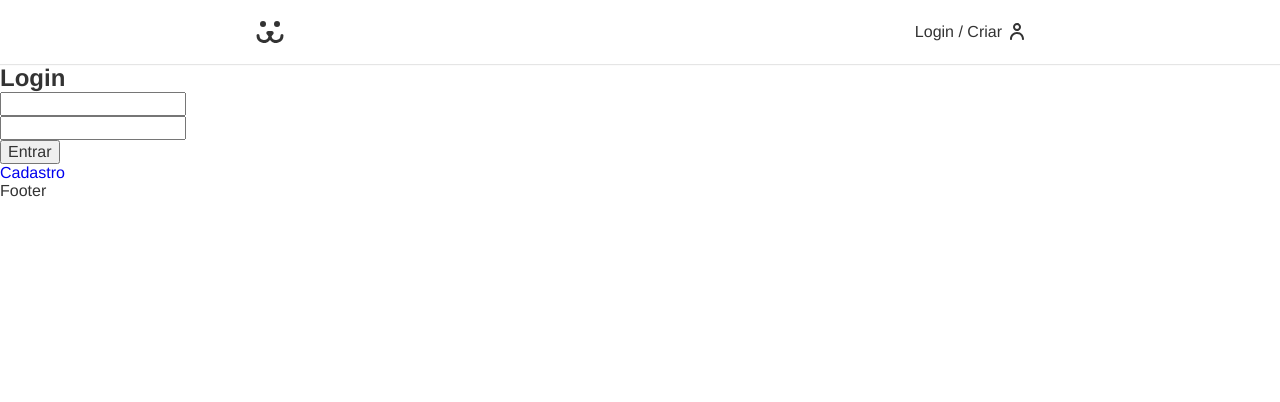
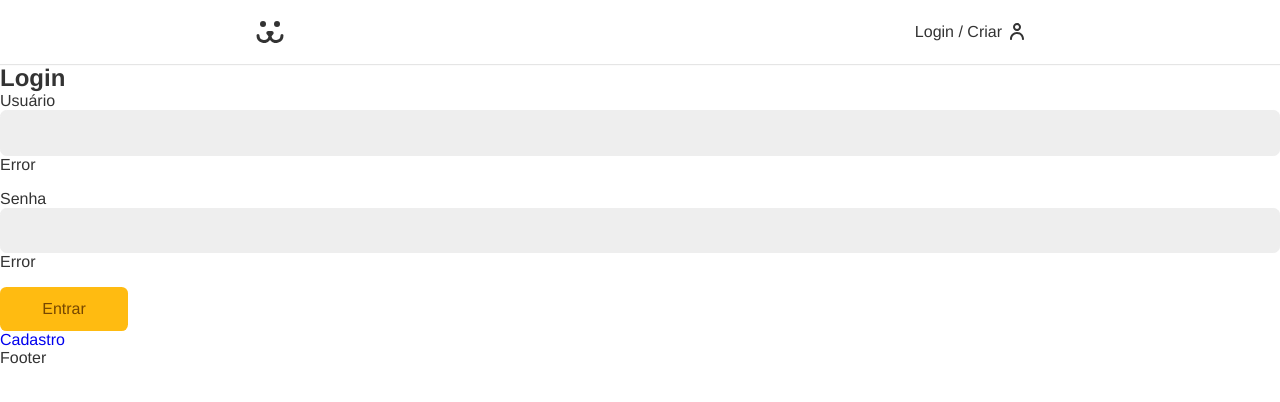
Before and after one commit to Walisson-Vilela/face-pet, a React app: page /login in a window 1280 px wide. Shown: the top 402 px of the page. Built offline with nearby package versions, Linux system fonts and the light colour scheme; the HTML template or start-up script is replaced by a standard one.

Commit message:
[FEAT] = Created Input and Button Component
Created Input and Button Component

```diff
--- /dev/null
+++ b/src/Components/Forms/Button.jsx
@@ -0,0 +1,14 @@
+import React from "react";
+import styles from "./button.module.css";
+
+const Button = ({ children, ...props }) => {
+  return (
+    <div>
+      <button {...props} className={styles.button}>
+        {children}
+      </button>
+    </div>
+  );
+};
+
+export default Button;
--- /dev/null
+++ b/src/Components/Forms/Input.jsx
@@ -0,0 +1,14 @@
+import React from "react";
+import styles from "./input.module.css";
+
+const Input = ({ label, type, name }) => {
+  return (
+    <div className={styles.wrapper}>
+      <label htmlFor={name}>{label}</label>
+      <input id={name} name={name} className={styles.input} type={type} />
+      <p className={styles.error}>Error</p>
+    </div>
+  );
+};
+
+export default Input;
--- /dev/null
+++ b/src/Components/Forms/button.module.css
@@ -0,0 +1,26 @@
+.button {
+  font-size: 1rem;
+  font-family: var(--type-first);
+  cursor: pointer;
+  border: none;
+  border-radius: 0.4rem;
+  background: #fb1;
+  min-width: 8rem;
+  color: #764701;
+  padding: 0.8rem 1.2rem;
+  box-sizing: border-box;
+  transition: 0.1s;
+}
+
+
+
+.button:hover,
+.button:focus {
+    outline: none;
+    box-shadow: 0 0 0 3px #fea , 0 0 0 4px #fb1;
+}
+
+button:disabled {
+    opacity: 0.5em;
+    cursor: wait;
+}
--- /dev/null
+++ b/src/Components/Forms/input.module.css
@@ -0,0 +1,22 @@
+.wrapper {
+  margin-bottom: 1rem;
+}
+
+.input {
+  border: 1px solid #eee;
+  display: block;
+  width: 100%;
+  font-size: 1rem;
+  padding: 0.8rem;
+  border-radius: 0.4rem;
+  background: #eee;
+  transition: 0.2s;
+}
+
+input:focus,
+.input:hover {
+  outline: none;
+  border-color: #fb1;
+  box-shadow: 0 0 0 3px #fea;
+  background: white;
+}
--- a/src/Components/Login/LoginForm.jsx
+++ b/src/Components/Login/LoginForm.jsx
@@ -1,41 +1,37 @@
 import React from "react";
 import { Link } from "react-router-dom";
+import Input from "../Forms/Input";
+import Button from "../Forms/Button";
 
 const LoginForm = () => {
   const [username, setUserName] = React.useState("");
   const [password, setPassword] = React.useState("");
 
-function handleSubmit(event) {
+  function handleSubmit(event) {
     event.preventDefault();
-    fetch('https://dogsapi.origamid.dev/json/jwt-auth/v1/token',{
-        method: 'POST',
-        headers: {
-            'Content-Type': 'application/json'
-        },
-        body: JSON.stringify({username, password}),
-    }).then(response => {
-        console.log(response)
-        return response.json()
-    }).then(json => {
-        console.log(json)
+    fetch("https://dogsapi.origamid.dev/json/jwt-auth/v1/token", {
+      method: "POST",
+      headers: {
+        "Content-Type": "application/json",
+      },
+      body: JSON.stringify({ username, password }),
     })
-}
+      .then((response) => {
+        console.log(response);
+        return response.json();
+      })
+      .then((json) => {
+        console.log(json);
+      });
+  }
 
   return (
     <section>
       <h1>Login</h1>
       <form action="" onSubmit={handleSubmit}>
-        <input
-          type="text"
-          value={username}
-          onChange={({ target }) => setUserName(target.value)}
-        />
-        <input
-          type="password"
-          value={password}
-          onChange={({ target }) => setPassword(target.value)}
-        />
-        <button>Entrar</button>
+        <Input label="Usuário" type="text" name="username" />
+        <Input label="Senha" type="password" name="password" />
+        <Button>Entrar </Button>
       </form>
       <Link to="./criar">Cadastro</Link>
     </section>
```
